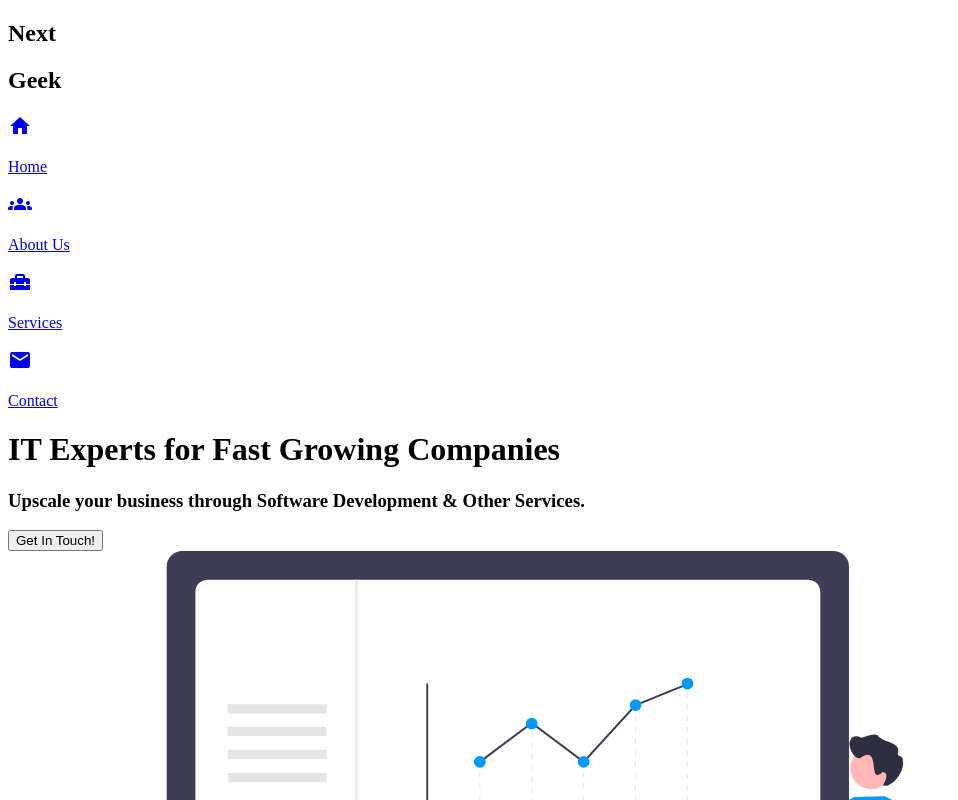
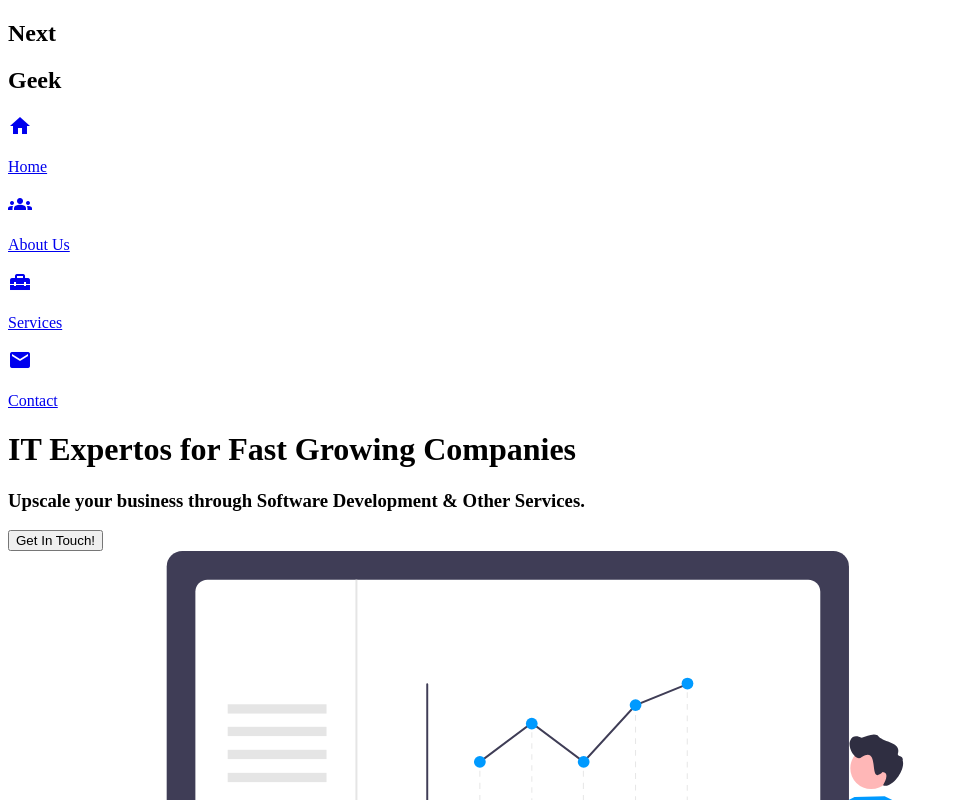
Before and after one commit to FadedController/next_geek, a Next.js app: page / in a window 1280 px wide. Shown: the top 800 px of the page, without its empty margins (0-958 px from the left). Built offline with nearby package versions, Linux system fonts and the light colour scheme.

Commit message:
Some breaking change

```diff
--- a/components/Hero/Hero.tsx
+++ b/components/Hero/Hero.tsx
@@ -8,7 +8,7 @@ const Hero = (): JSX.Element => {
       <div className="max-w-7xl flex w-full px-5 py-20">
         <div className="flex flex-col flex-1 space-y-10">
           <h1 className="font-bold tracking-wide text-6xl text-gray-50">
-            IT Experts for Fast Growing Companies
+            IT Expertos for Fast Growing Companies
           </h1>
           <h3 className="text-3xl text-gray-50 tracking-wide">
             Upscale your business through Software Development & Other Services.
```
